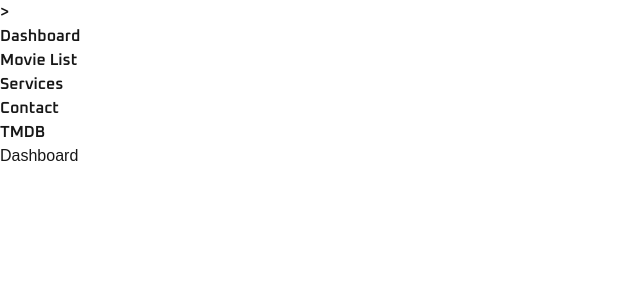
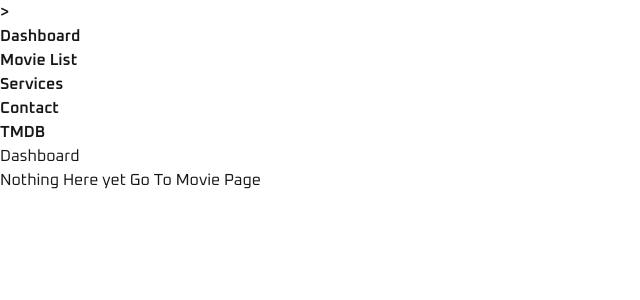
Before and after one commit to Faiz2979/Movie-Discovery, a Next.js app: page /dashboard in a window 1280 px wide. Shown: the top 300 px of the page, without its empty margins (0-640 px from the left). Built offline with nearby package versions, Linux system fonts and the light colour scheme.

Commit message:
Update page.tsx

```diff
--- a/src/app/dashboard/page.tsx
+++ b/src/app/dashboard/page.tsx
@@ -2,8 +2,16 @@
 
 export default function Home() {
     return(
-        <div className="w-full h-full flex items-center justify-center bg-white">
-            Dashboard
+        <div className="w-full h-full flex items-center justify-center oxanium mt-5 ">
+            <div>
+                <h1 className="text-4xl">Dashboard</h1>
+                <h2 className="text-2xl">
+                    Nothing Here yet Go To
+                    <span>
+                        <a className="text-red-600 text-2xl align-middle hover:underline underline-red-500" href="/movie"> Movie Page </a>
+                    </span>
+                </h2>
+            </div>
         </div>
     )
 }
```
